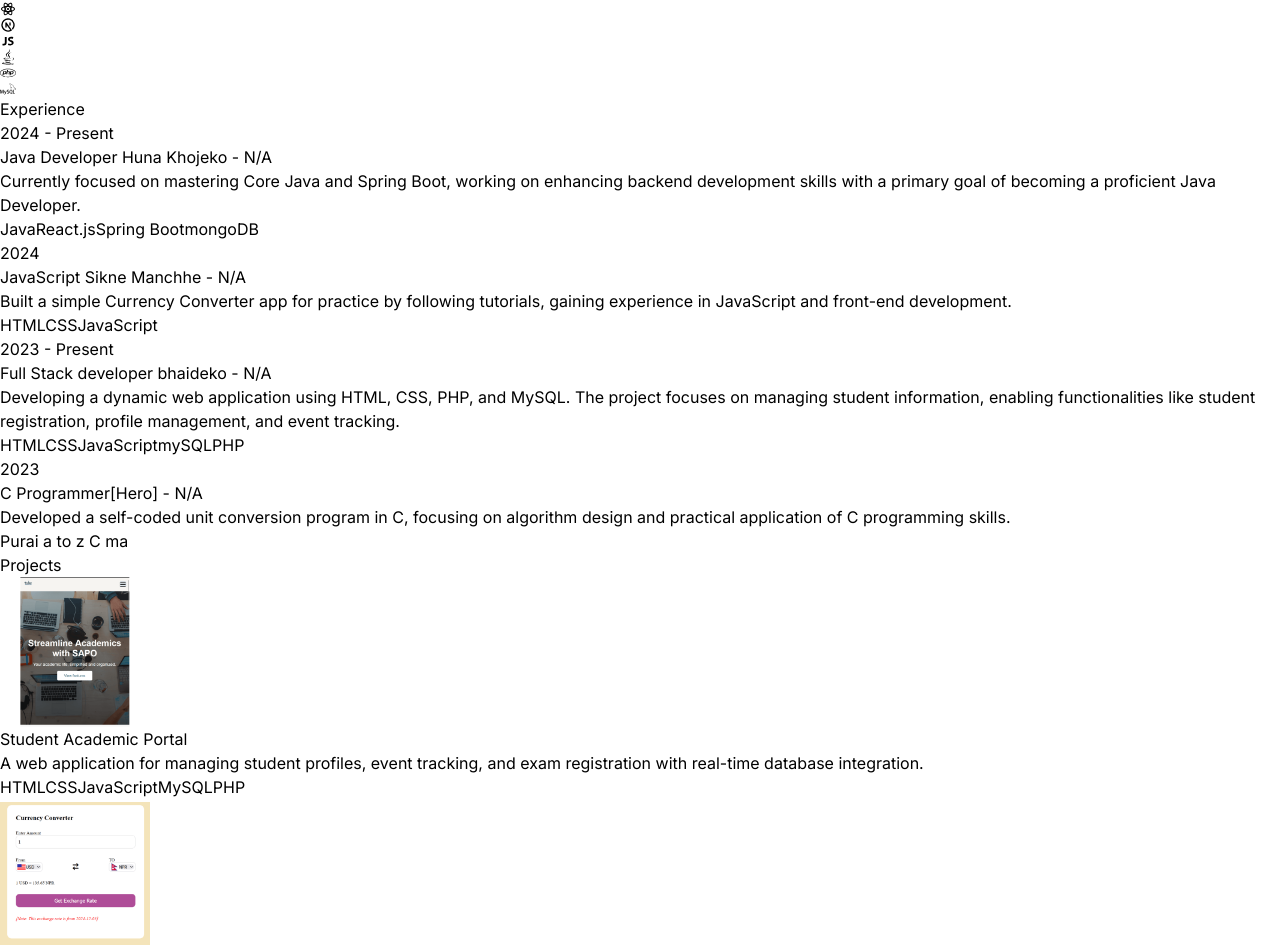
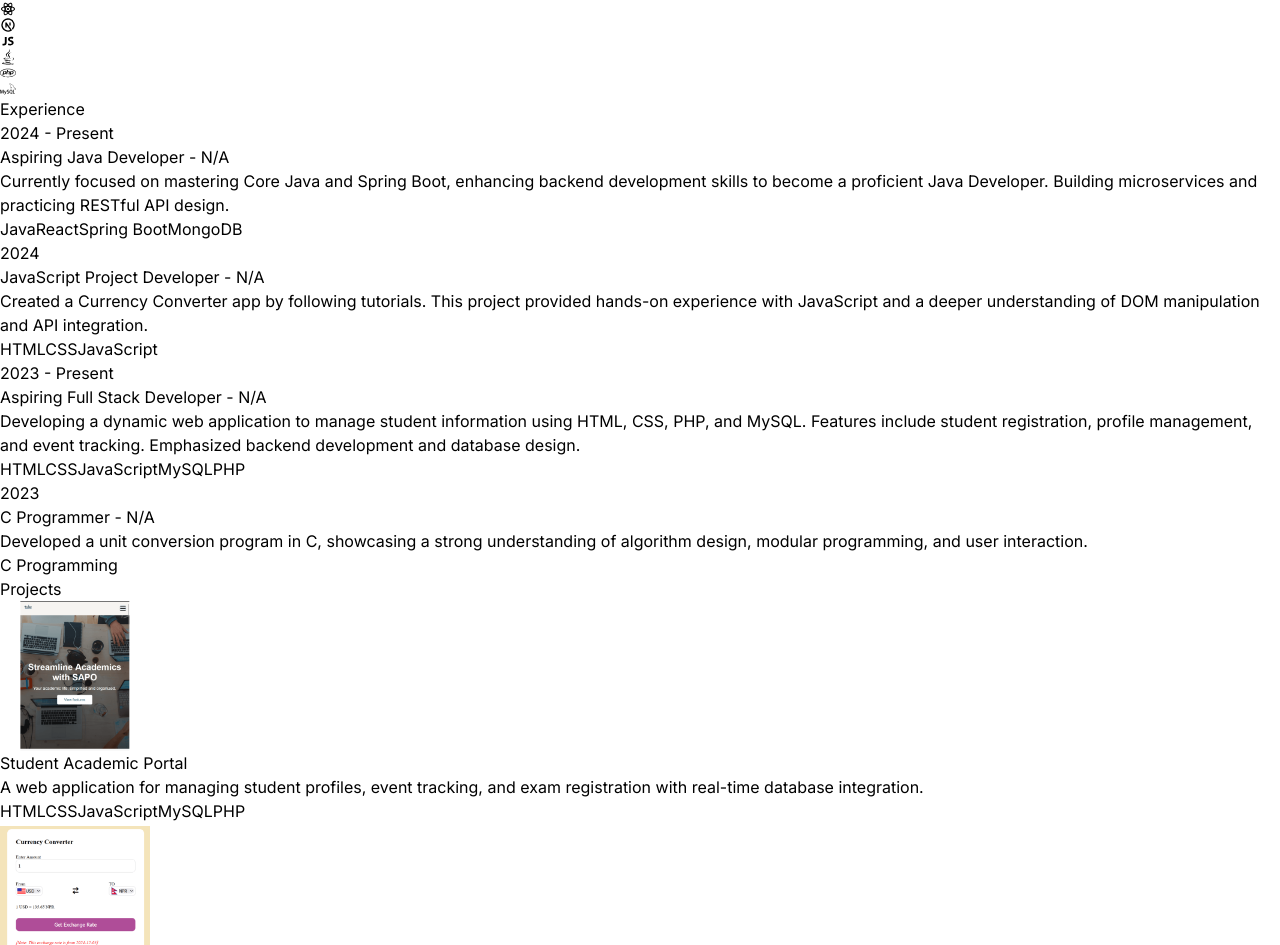
Before and after one commit to RabinPyakurel/portfolio-website, a React (Vite) app: page / in a window 1280 px wide. Shown: the part 2004-2949 px from the top of the page. Built offline with nearby package versions, Linux system fonts and the light colour scheme.

Commit message:
modified experience

```diff
--- a/src/constants/index.js
+++ b/src/constants/index.js
@@ -10,34 +10,34 @@ export const ABOUT_TEXT = `I am an enthusiastic and goal-driven developer curren
 export const EXPERIENCES = [
   {
     year: "2024 - Present",
-    role: "Java Developer Huna Khojeko",
+    role: "Aspiring Java Developer",
     company: "N/A",
-    description: `Currently focused on mastering Core Java and Spring Boot, working on enhancing backend development skills with a primary goal of becoming a proficient Java Developer.`,
-    technologies: ["Java", "React.js", "Spring Boot", "mongoDB"],
+    description: `Currently focused on mastering Core Java and Spring Boot, enhancing backend development skills to become a proficient Java Developer. Building microservices and practicing RESTful API design.`,
+    technologies: ["Java", "React", "Spring Boot", "MongoDB"],
   },
   {
     year: "2024",
-    role: "JavaScript Sikne Manchhe",
+    role: "JavaScript Project Developer",
     company: "N/A",
-    description: `Built a simple Currency Converter app for practice by following tutorials, gaining experience in JavaScript and front-end development.`,
+    description: `Created a Currency Converter app by following tutorials. This project provided hands-on experience with JavaScript and a deeper understanding of DOM manipulation and API integration.`,
     technologies: ["HTML", "CSS", "JavaScript"],
   },
-
   {
     year: "2023 - Present",
-    role: "Full Stack developer bhaideko",
+    role: "Aspiring Full Stack Developer",
     company: "N/A",
-    description: `Developing a dynamic web application using HTML, CSS, PHP, and MySQL. The project focuses on managing student information, enabling functionalities like student registration, profile management, and event tracking.`,
-    technologies: ["HTML", "CSS", "JavaScript", "mySQL", "PHP"],
+    description: `Developing a dynamic web application to manage student information using HTML, CSS, PHP, and MySQL. Features include student registration, profile management, and event tracking. Emphasized backend development and database design.`,
+    technologies: ["HTML", "CSS", "JavaScript", "MySQL", "PHP"],
   },
   {
     year: "2023",
-    role: "C Programmer[Hero]",
+    role: "C Programmer",
     company: "N/A",
-    description: `Developed a self-coded unit conversion program in C, focusing on algorithm design and practical application of C programming skills.`,
-    technologies: ["Purai a to z C ma"],
+    description: `Developed a unit conversion program in C, showcasing a strong understanding of algorithm design, modular programming, and user interaction.`,
+    technologies: ["C Programming"],
   },
 ];
+
 
 export const PROJECTS = [
   {
```
